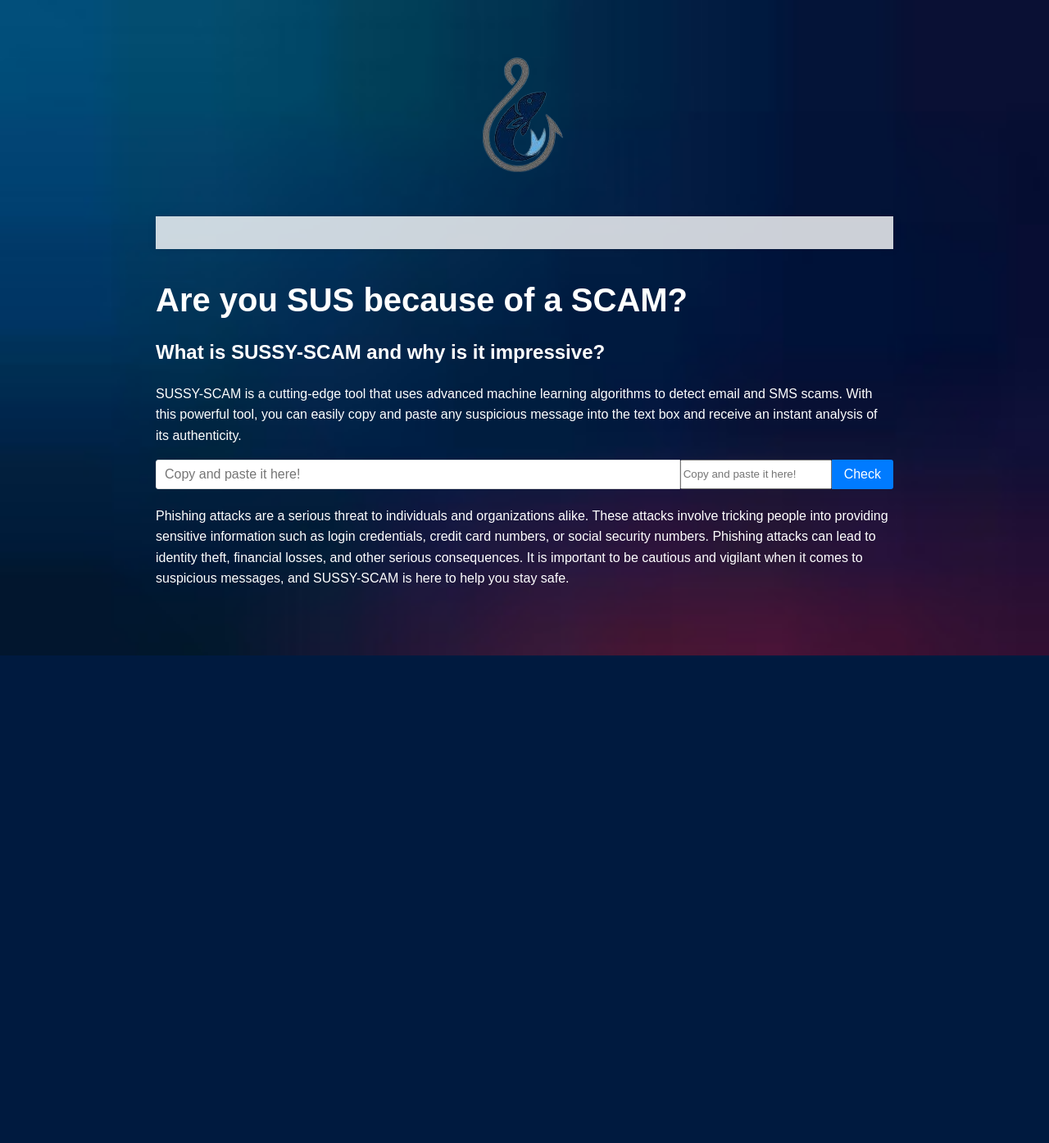
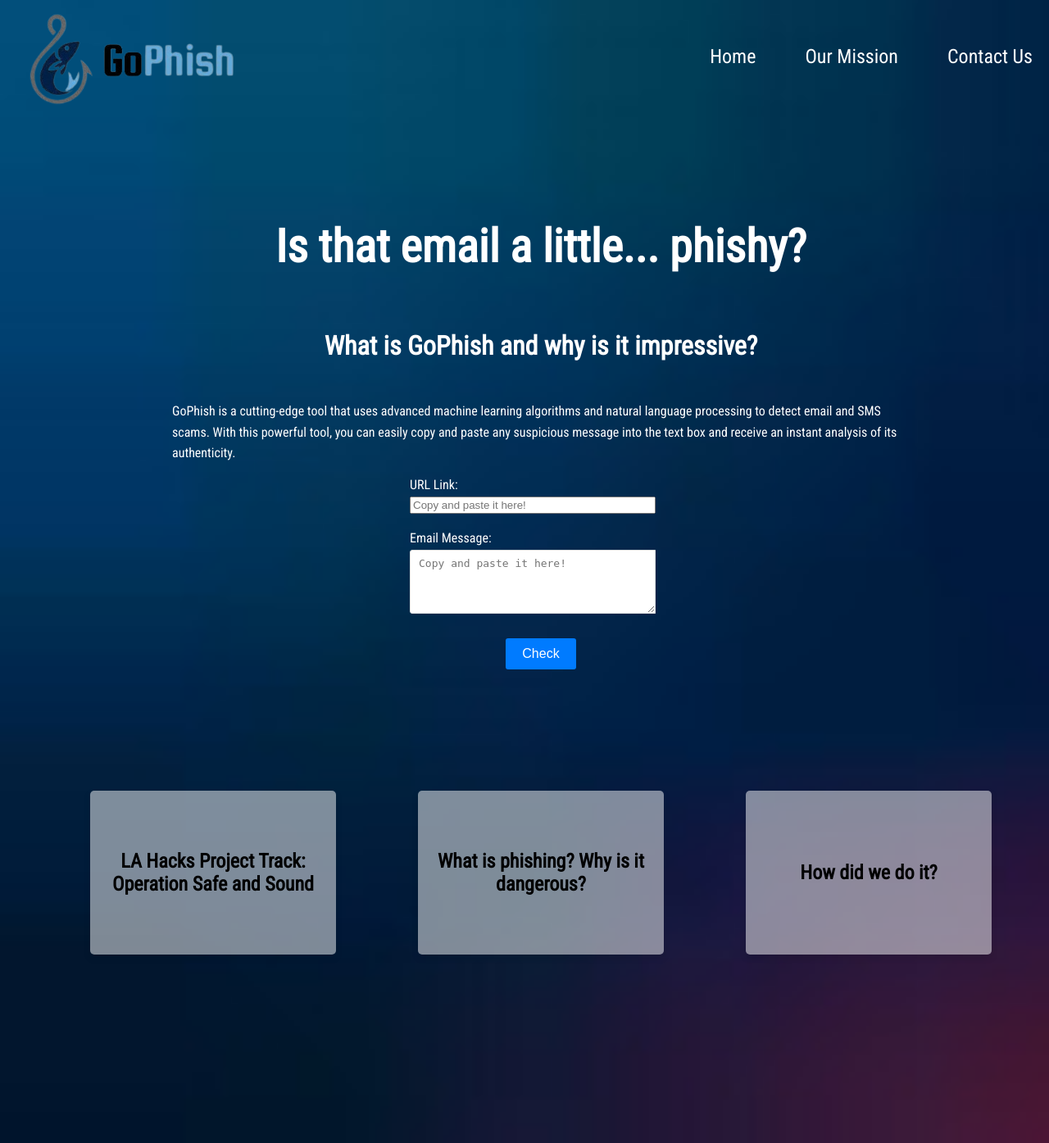
Before and after one commit to jessica-nam/ScamDetect, a Flask app: page / in a window 1280 px wide. Shown: the whole page at 82% size. Before the commit the page ends 800 px from the top, so only its background shows below. Run offline with Flask 3, Linux system fonts and the light colour scheme; parts of the project's set-up code (start-up, migrations or seed data) failed here and were passed over.

Commit message:
UI changes

```diff
--- /dev/null
+++ b/contact-us-styles.css
@@ -0,0 +1,6 @@
+body {
+    font-family: 'Roboto Condensed';
+    background-image: url("website1.jpg");
+    background-size: cover;
+    background-repeat: no-repeat;
+}
--- /dev/null
+++ b/our-mission-styles.css
@@ -0,0 +1,6 @@
+body {
+    font-family: 'Roboto Condensed';
+    background-image: url("website1.jpg");
+    background-size: cover;
+    background-repeat: no-repeat;
+}
--- a/static/styles.css
+++ b/static/styles.css
@@ -1,9 +1,47 @@
 body {
-    font-family: Arial, sans-serif;
+    font-family: 'Roboto Condensed';
     background-image: url("website.jpg");
     background-size: cover;
     margin: 0;
     padding: 0;
+}
+
+.header {
+    position: absolute;
+    top: 0;
+    left: 0;
+    display: flex;
+    justify-content: space-between;
+    align-items: center;
+    width: 100%;
+    padding: 0px;
+}
+
+.logo {
+    display: inline-block;
+    width: 275px; /* Adjust this value to make the logo smaller or larger */
+    height: auto;
+    margin: 10px 10px 0 25px; /* Add some left margin to move the logo to the right */
+}
+
+/* Tab section styles */
+nav {
+    display: flex;
+}
+
+nav a {
+    text-decoration: none;
+    color: #ffffff;
+    font-family: 'Roboto Condensed', cursive; /* Add this line to use Squada One font */
+    font-size: 1.5em;
+    margin-left: 20px;
+    padding: 10px 20px;
+    transition: all 0.3s ease;
+}
+
+
+nav a:hover {
+    color: #69A9D5;
 }
 
 .container {
@@ -12,32 +50,31 @@ body {
     padding: 20px;
     background-color: transparent;
     background-size: cover;
-}
-
-.logo {
-    display: block;
-    margin: 0 auto;
-    max-width: 100%;
-    height: auto;
+    display: flex;
+    justify-content: flex-start; /* Add this line to align the content to the left side */
 }
 
 .content {
     flex: 1;
     max-width: 900px;
-    margin: 40px auto;
+    margin: 150px auto; /* Increase the margin-top value to lower the position */
     padding: 20px;
-    background-color: rgba(255, 255, 255, 0.8);
-    box-shadow: 0px 0px 10px rgba(0, 0, 0, 0.1);
+    background-color: transparent;
+    display: flex; /* Add this line to center the content */
+    flex-direction: column; /* Add this line to center the content */
+    align-items: center; /* Add this line to center the content */
+    justify-content: center; /* Add this line to center the content */
 }
+
 
 h1 {
     color: #ffffff;
-    font-size: 2.5em;
+    font-size: 3.5em;
 }
 
 h3 {
     color: #ffffff;
-    font-size: 1.5em;
+    font-size: 2em;
 }
 
 p {
@@ -46,10 +83,14 @@ p {
     line-height: 1.6;
 }
 
-form {
+.form-container {
     display: flex;
+    flex-direction: column;
+    align-items: center;
     margin-bottom: 20px;
 }
+
+
 
 #input-sms {
     flex: 1;
@@ -61,15 +102,120 @@ form {
 }
 
 button {
-    padding: 8px 15px;
+    padding: 10px 20px; /* Adjust the padding values to make the button a normal rectangle size */
     background-color: #007bff;
     color: #fff;
     border: none;
-    border-radius: 0 3px 3px 0;
+    border-radius: 3px; /* Adjust the border-radius to make the button corners less rounded */
     font-size: 1em;
     cursor: pointer;
+    margin-top: 10px; /* Adjust the margin-top value to position the button below the email message text box */
 }
+
 
 button:hover {
     background-color: #0056b3;
 }
+
+.input-group {
+    display: flex;
+    flex-direction: column; /* Add this line to stack the input boxes vertically */
+}
+
+
+.input-container {
+    display: flex;
+    flex-direction: column;
+    margin-right: 20px;
+    margin-bottom: 20px; /* Add some margin to separate the input boxes */
+}
+
+textarea {
+    width: 300px; /* Set the width of the email message text box */
+    box-sizing: border-box; /* This ensures the input width includes padding and border */
+    padding: 8px 10px;
+    border: 1px solid #ddd;
+    border-radius: 3px;
+    outline: none;
+    font-size: 1em;
+    resize: vertical; /* Allow vertical resizing of the textarea */
+}
+
+
+label {
+    color: #ffffff;
+    font-size: 1em;
+    margin-bottom: 5px;
+}
+
+input[type="text"] {
+    width: 300px; /* Set the width of both text boxes to the same size */
+    box-sizing: border-box; /* This ensures the input width includes padding and border */
+}
+/* Other styles */
+.flip-card-container {
+    display: flex;
+    flex-wrap: nowrap;
+    justify-content: center;
+    gap: 100px;
+  }
+
+  .flip-card {
+    background-color: transparent;
+    width: 300px;
+    height: 200px;
+    perspective: 1000px;
+
+  }
+
+  .flip-card-inner {
+    position: relative;
+    width: 100%;
+    height: 100%;
+    text-align: center;
+    transition: transform 0.6s;
+    transform-style: preserve-3d;
+    box-shadow: 0 4px 8px 0 rgba(0, 0, 0, 0.1);
+
+  }
+
+  .flip-card:hover .flip-card-inner {
+    transform: rotateY(180deg);
+  }
+
+  .flip-card-front,
+  .flip-card-back {
+    position: absolute;
+    width: 100%;
+    height: 100%;
+    backface-visibility: hidden;
+    border-radius: 5px;
+
+  }
+
+  .flip-card-front {
+    background-color: #ffffff7e;
+    color: black;
+    z-index: 2;
+    display: flex;
+    justify-content: center;
+    align-items: center;
+
+  }
+
+  .flip-card-back {
+    background-color: #69aad550;
+    color: white;
+    transform: rotateY(180deg);
+    z-index: 1;
+    display: flex;
+    flex-direction: column;
+    justify-content: center;
+    align-items: center;
+    padding: 20px;
+    box-sizing: border-box;
+    text-align: center;
+  }
+
+
+  /* Other styles */
--- a/templates/index.html
+++ b/templates/index.html
@@ -4,24 +4,82 @@
     <meta charset="UTF-8">
     <meta name="viewport" content="width=device-width, initial-scale=1.0">
     <link rel="stylesheet" href="{{ url_for('static', filename='styles.css') }}">
-    <title>SUSSY-SCAM</title>
+    <link href="https://fonts.googleapis.com/css2?family=Squada+One&display=swap" rel="stylesheet">
+    <link href="https://fonts.googleapis.com/css2?family=Roboto+Condensed&display=swap" rel="stylesheet">
+    <title>GoPhish</title>
 </head>
 <body>
+    <div class="header">
+        <img src="{{ url_for('static', filename='logo.png') }}" alt="Logo" class="logo">
+        <!-- Tab section with buttons -->
+        <nav>
+            <a href="#home">Home</a>
+            <a href="http://127.0.0.1:5500/our-mission.html">Our Mission</a>
+            <a href="http://127.0.0.1:5500/contact-us.html">Contact Us</a>
+        </nav>
+
+    </div>
     <div class="container">
-        <img src="{{ url_for('static', filename='logo.png') }}" alt="Logo" class="logo">
-        <div class="content"></div>
-            <h1>Are you SUS because of a SCAM?</h1>
-            <h3>What is SUSSY-SCAM and why is it impressive?</h3>
-            <p>SUSSY-SCAM is a cutting-edge tool that uses advanced machine learning algorithms to detect email and SMS scams. With this powerful tool, you can easily copy and paste any suspicious message into the text box and receive an instant analysis of its authenticity.</p>
-            <form id="predict-form">
-                <input id="input-sms" type="text" placeholder="Copy and paste it here!">
-                <input id="input-lin" type="text" placeholder="Copy and paste it here!">
+        <div class="content">
+
+            <h1>Is that email a little... phishy?</h1>
+            <h3>What is GoPhish and why is it impressive?</h3>
+            <p>GoPhish is a cutting-edge tool that uses advanced machine learning algorithms and natural language processing to detect email and SMS scams. With this powerful tool, you can easily copy and paste any suspicious message into the text box and receive an instant analysis of its authenticity.</p>
+            <form id="predict-form" class="form-container">
+                <div class="input-group">
+                    <div class="input-container">
+                        <label for="input-lin">URL Link:</label>
+                        <input id="input-lin" type="text" placeholder="Copy and paste it here!">
+                    </div>
+                    <div class="input-container">
+                        <label for="input-sms">Email Message:</label>
+                        <textarea id="input-sms" rows="4" placeholder="Copy and paste it here!"></textarea>
+                    </div>
+                </div>
                 <button type="submit">Check</button>
             </form>
+
+
+
             <p id="liSafe"></p>
             <p id="result"></p>
+            <p> </p>
+            <p> </p>
+            <div class="flip-card-container">
 
-            <p>Phishing attacks are a serious threat to individuals and organizations alike. These attacks involve tricking people into providing sensitive information such as login credentials, credit card numbers, or social security numbers. Phishing attacks can lead to identity theft, financial losses, and other serious consequences. It is important to be cautious and vigilant when it comes to suspicious messages, and SUSSY-SCAM is here to help you stay safe.</p>
+            <div class="flip-card">
+                <div class="flip-card-inner">
+                  <div class="flip-card-front">
+                    <h2>LA Hacks Project Track: Operation Safe and Sound</h2>
+                  </div>
+                  <div class="flip-card-back">
+                    <p>Your mission, should you choose to accept it: Protect your home. Battle the hackers, hold off the intruders, and keep the hazards at bay. Projects in this track will tackle all things privacy and security. Stay safe, agents! Over and out.
+                    </p>
+                  </div>
+                </div>
+              </div>
+              <div class="flip-card">
+                <div class="flip-card-inner">
+                    <div class="flip-card-front">
+                        <h2>What is phishing? Why is it dangerous?</h2>
+                    </div>
+                    <div class="flip-card-back">
+                        <p>Phishing attacks are a serious threat to individuals and organizations alike. These attacks involve tricking people into providing sensitive information such as login credentials, credit card numbers, or social security numbers.</p>
+                    </div>
+                </div>
+            </div>
+            <div class="flip-card">
+                <div class="flip-card-inner">
+                    <div class="flip-card-front">
+                        <h2>How did we do it?</h2>
+                    </div>
+                    <div class="flip-card-back">
+                        <p>This project is a machine learning web app that can instantly detect phishing emails with high accuracy. It was created using a trained dataset and a combination of algorithms, including a grammar evaluator. Contact us for more details!</p>
+                    </div>
+                </div>
+            </div>
+            </div>
+
         </div>
     </div>
 
```
Also changed, not shown: contact-us.html (added, +56 -0 lines), our-mission.html (added, +54 -0 lines), static/logo.png, website1.jpg (added).
